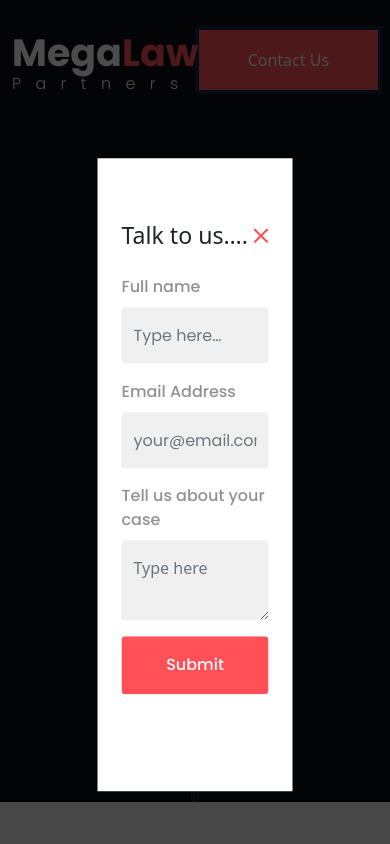
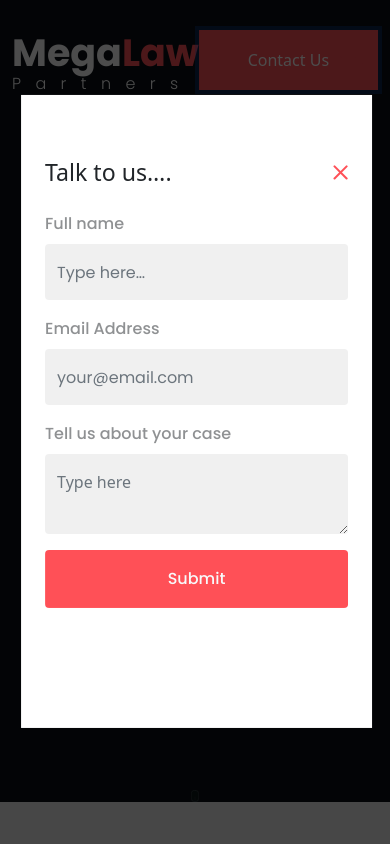
Before and after one commit to adaji025/MegaLaw, a Next.js app: page / in a window 390 px wide. Both pictures are taken after a click on the button "Contact Us". Shown: the top 844 px of the page. Built offline with nearby package versions, Linux system fonts and the light colour scheme.

Commit message:
adjusted the sizes of modal to fit in mobile screens

```diff
--- a/components/Contact/Contact.css
+++ b/components/Contact/Contact.css
@@ -1,17 +1,21 @@
-.modal__web {
+.z-modal {
   position: fixed;
   top: 0;
   left: 0;
   height: 75vh;
   width: 50vw;
-    transform: translate(50%, 25%);
+  transform: translate(45%, 15%);
+  z-index: 1000;
+
 }
 
-.modal__mobile {
+@media (max-width: 576px) {
+  .z-modal {
     position: fixed;
     top: 0;
     left: 0;
-    width: 80vw;
+    width: 90vw;
     height: 75vh;
-    transform: translate(12%, 25%);
+    transform: translate(6%, 15%);
   }
+}
--- a/components/Contact/Contact.js
+++ b/components/Contact/Contact.js
@@ -28,8 +28,8 @@ const Contact = ({open, close}) => {
   return (
     <div>
         <div style={OVERLAY_STYLES}></div>
-      <div className="container  py-5 z-modal bg-white" style={MODAL_STYLES}>
-        <div className="row justify-content-center z-modal">
+      <div className="container  py-5 z-modal bg-white">
+        <div className="row justify-content-center">
           <div className="col-md-10">
             <div className="d-flex justify-content-between py-3">
               <h3>Talk to us….</h3>
--- a/styles/globals.css
+++ b/styles/globals.css
@@ -61,9 +61,6 @@ a {
     left: 0px !important;
     pointer-events: initial;
 }
-.z-modal {
-    z-index: 1000 !important;
-}
 
 @media (min-width:992px) {
     .nmb-2 {
```
Lines whose indentation alone changed are shown as unchanged.
